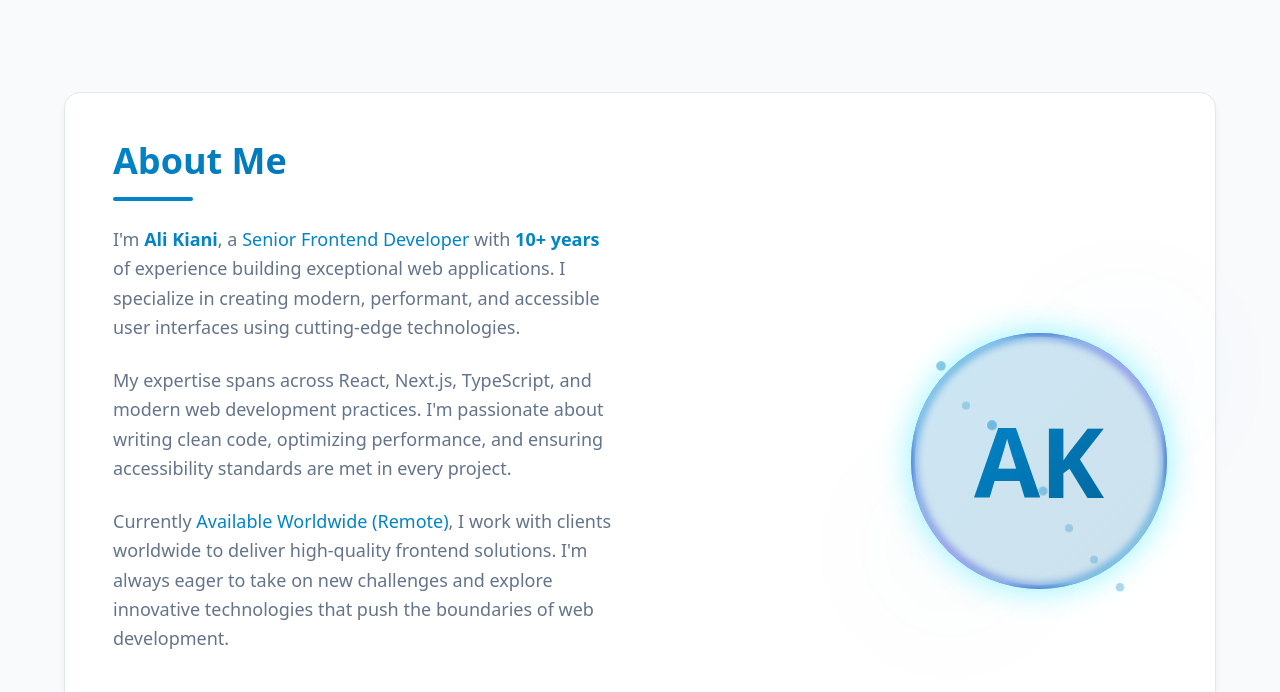
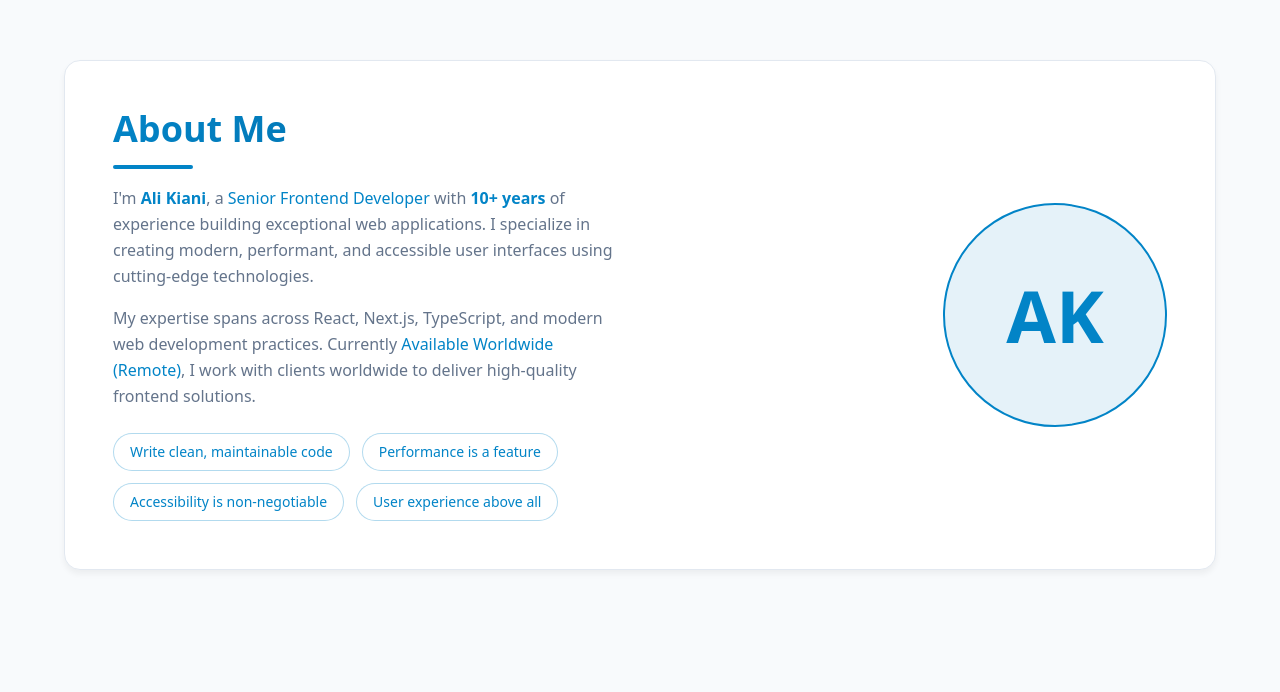
Before and after one commit to ali7887/portfolio, a Next.js app: page / in a window 1280 px wide. Shown: the part 788-1480 px from the top of the page. Built offline with nearby package versions, Linux system fonts and the light colour scheme.

Commit message:
Phase 5 - Reorder sections & reduce About height

```diff
--- a/src/app/page.tsx
+++ b/src/app/page.tsx
@@ -2,7 +2,6 @@ import { Header } from '@/components/layout/Header';
 import { Footer } from '@/components/layout/Footer';
 import { Hero } from '@/components/sections/Hero';
 import { AboutIntro } from '@/components/sections/AboutIntro';
-import { Stats } from '@/components/sections/Stats';
 import { Skills } from '@/components/sections/Skills';
 import { Projects } from '@/components/sections/Projects';
 import { Experience } from '@/components/sections/Experience';
@@ -19,7 +18,6 @@ export default function HomePage() {
       <main className="min-h-screen">
         <Hero />
         <AboutIntro />
-        <Stats />
         <Skills />
         <Projects showFilters={false} limit={4} />
         <Experience />
--- a/src/components/sections/AboutIntro.tsx
+++ b/src/components/sections/AboutIntro.tsx
@@ -6,13 +6,13 @@ import { fadeInUp, staggerContainer } from '@/lib/animations';
 
 /**
  * AboutIntro - Short bio section for single-page portfolio
- * Features personal introduction with avatar and core values
+ * Clean and compact design
  */
 export function AboutIntro() {
   return (
     <section
       id="about"
-      className="py-20 px-4 sm:px-6 lg:px-8"
+      className="py-12 px-4 sm:px-6 lg:px-8"
       aria-label="About section"
     >
       <div className="container mx-auto max-w-6xl">
@@ -23,17 +23,17 @@ export function AboutIntro() {
           viewport={{ once: true, amount: 0.2 }}
           className="glass-card p-8 md:p-12"
         >
-          <div className="grid md:grid-cols-2 gap-8 md:gap-12 items-center">
+          <div className="grid md:grid-cols-2 gap-8 items-center">
             {/* Left: Bio text */}
-            <motion.div variants={fadeInUp} className="space-y-6">
+            <motion.div variants={fadeInUp} className="space-y-4">
               <div>
                 <h2 className="text-3xl md:text-4xl font-bold text-gradient-primary mb-4">
                   About Me
                 </h2>
-                <div className="h-1 w-20 bg-gradient-to-r from-accent-primary to-accent-neon rounded-full mb-6" />
+                <div className="h-1 w-20 bg-gradient-to-r from-accent-primary to-accent-neon rounded-full mb-4" />
               </div>
 
-              <p className="text-text-secondary leading-relaxed text-lg">
+              <p className="text-text-secondary leading-relaxed">
                 I&apos;m <span className="text-accent-neon font-semibold">{PERSONAL_INFO.name}</span>, a{' '}
                 <span className="text-accent-primary font-medium">{PERSONAL_INFO.role}</span> with{' '}
                 <span className="text-accent-neon font-semibold">{PERSONAL_INFO.experience}</span> of
@@ -41,21 +41,14 @@ export function AboutIntro() {
                 performant, and accessible user interfaces using cutting-edge technologies.
               </p>
 
-              <p className="text-text-secondary leading-relaxed text-lg">
+              <p className="text-text-secondary leading-relaxed">
                 My expertise spans across React, Next.js, TypeScript, and modern web development
-                practices. I&apos;m passionate about writing clean code, optimizing performance, and
-                ensuring accessibility standards are met in every project.
-              </p>
-
-              <p className="text-text-secondary leading-relaxed text-lg">
-                Currently <span className="text-accent-primary">{PERSONAL_INFO.location}</span>, I
-                work with clients worldwide to deliver high-quality frontend solutions. I&apos;m always
-                eager to take on new challenges and explore innovative technologies that push the
-                boundaries of web development.
+                practices. Currently <span className="text-accent-primary">{PERSONAL_INFO.location}</span>, I
+                work with clients worldwide to deliver high-quality frontend solutions.
               </p>
 
               {/* Core values badges */}
-              <div className="flex flex-wrap gap-3 pt-4">
+              <div className="flex flex-wrap gap-3 pt-2">
                 {PERSONAL_INFO.values.map((value, index) => (
                   <motion.span
                     key={value}
@@ -74,89 +67,10 @@ export function AboutIntro() {
             {/* Right: Avatar */}
             <motion.div variants={fadeInUp} className="flex justify-center md:justify-end">
               <div className="relative">
-                {/* Neon ring with pulse animation */}
-                <motion.div
-                  animate={{
-                    boxShadow: [
-                      '0 0 20px rgba(0, 229, 255, 0.3)',
-                      '0 0 40px rgba(0, 229, 255, 0.5)',
-                      '0 0 20px rgba(0, 229, 255, 0.3)',
-                    ],
-                  }}
-                  transition={{
-                    duration: 3,
-                    repeat: Infinity,
-                    ease: 'easeInOut',
-                  }}
-                  className="absolute inset-0 rounded-full p-1"
-                  style={{
-                    background:
-                      'linear-gradient(135deg, #06b6d4 0%, #7c3aed 50%, #06b6d4 100%)',
-                  }}
-                >
-                  <div className="w-full h-full rounded-full bg-bg-secondary" />
-                </motion.div>
-
-                {/* Avatar content */}
-                <motion.div
-                  initial={{ scale: 0.9, opacity: 0 }}
-                  whileInView={{ scale: 1, opacity: 1 }}
-                  viewport={{ once: true }}
-                  transition={{ duration: 0.6, delay: 0.2 }}
-                  className="relative z-10 w-56 h-56 md:w-64 md:h-64 rounded-full bg-gradient-to-br from-accent-primary/20 to-accent-secondary/20 flex items-center justify-center backdrop-blur-sm"
-                >
-                  <div className="text-7xl md:text-8xl font-bold text-gradient-primary">AK</div>
-
-                  {/* Floating particles */}
-                  {[...Array(8)].map((_, i) => (
-                    <motion.div
-                      key={i}
-                      className="absolute w-2 h-2 rounded-full bg-accent-neon/50"
-                      style={{
-                        top: `${15 + i * 12}%`,
-                        left: `${10 + i * 10}%`,
-                      }}
-                      animate={{
-                        y: [0, -15, 0],
-                        opacity: [0.5, 1, 0.5],
-                        scale: [1, 1.3, 1],
-                      }}
-                      transition={{
-                        duration: 3 + i * 0.4,
-                        repeat: Infinity,
-                        delay: i * 0.3,
-                        ease: 'easeInOut',
-                      }}
-                    />
-                  ))}
-                </motion.div>
-
-                {/* Decorative gradient circles */}
-                <motion.div
-                  className="absolute -top-6 -right-6 w-32 h-32 rounded-full bg-accent-primary/10 blur-3xl -z-10"
-                  animate={{
-                    scale: [1, 1.2, 1],
-                    opacity: [0.3, 0.5, 0.3],
-                  }}
-                  transition={{
-                    duration: 4,
-                    repeat: Infinity,
-                    ease: 'easeInOut',
-                  }}
-                />
-                <motion.div
-                  className="absolute -bottom-6 -left-6 w-32 h-32 rounded-full bg-accent-secondary/10 blur-3xl -z-10"
-                  animate={{
-                    scale: [1, 1.2, 1],
-                    opacity: [0.3, 0.5, 0.3],
-                  }}
-                  transition={{
-                    duration: 4,
-                    repeat: Infinity,
-                    delay: 2,
-                    ease: 'easeInOut',
-                  }}
-                />
+                {/* Simple Avatar */}
+                <div className="w-48 h-48 md:w-56 md:h-56 rounded-full bg-accent-primary/10 flex items-center justify-center border-2 border-accent-primary">
+                  <div className="text-6xl md:text-7xl font-bold text-accent-primary">AK</div>
+                </div>
               </div>
             </motion.div>
           </div>
```
